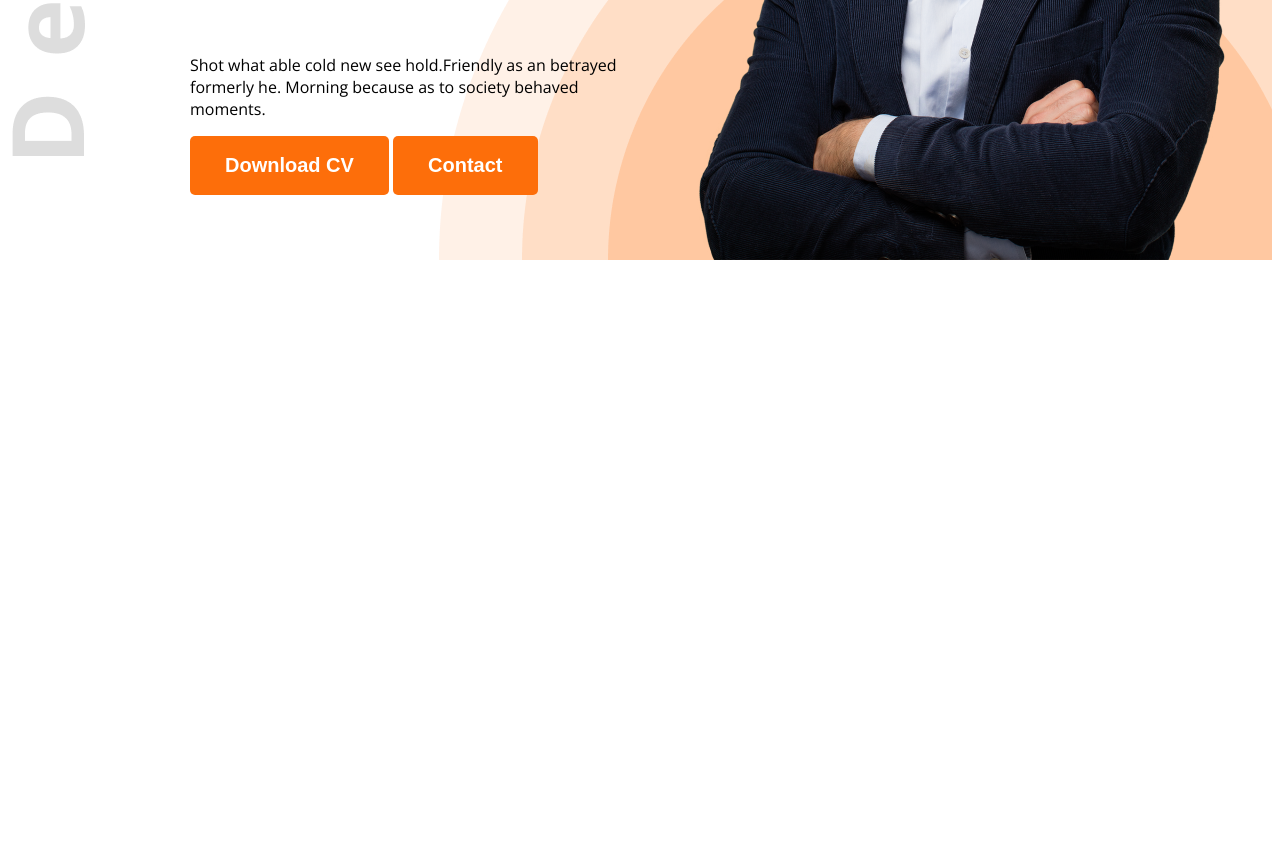
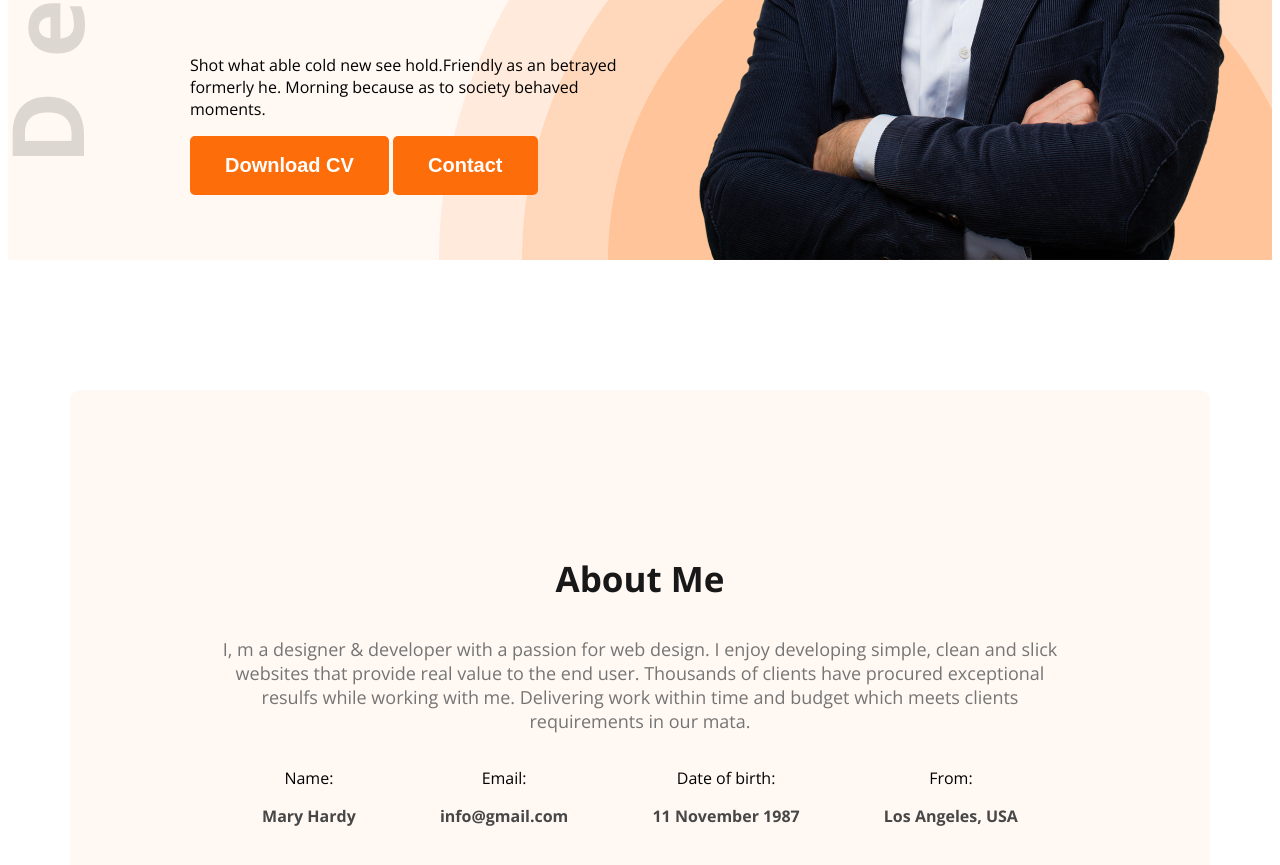
Before and after one commit to mahmudhasanador/web-dev-portfolio, a plain HTML site: page index.html in a window 1280 px wide. Shown: the part 615-1480 px from the top of the page. Before the commit the page ends 883 px from the top, so only its background shows below. Drawn offline with nearby package versions, Linux system fonts and the light colour scheme.

Commit message:
completed the about part

```diff
--- a/index.html
+++ b/index.html
@@ -13,7 +13,7 @@
     <title>Web Developer Portfolio</title>
   </head>
   <body class="open-sans-normal">
-    <header class="header">
+    <header class="header secondary-bg">
       <nav>
         <h3 class="nav-title">Ma<span class="text-primary">r</span>y</h3>
         <ul>
@@ -35,7 +35,30 @@
         <img src="images/hardy.png" class="banner-profile" alt="">
       </div>
     </header>
-    <main></main>
+    <main>
+        <section class="about secondary-bg">
+            <h3 class="section-title">About Me</h3>
+            <p class="section-description">I, m a designer & developer with a passion for web design. I enjoy developing simple, clean and slick websites that provide real value to the end user. Thousands of clients have procured exceptional resulfs while working with me. Delivering work within time and budget which meets clients requirements in our mata.</p>
+            <div class="about-items">
+                <div class="about-item">
+                    <p class="item-title">Name:</p>
+                    <p class="item-description dark-2">Mary Hardy</p>
+                </div>
+                <div class="about-item">
+                    <p class="item-title">Email:</p>
+                    <p class="item-description dark-2">info@gmail.com</p>
+                </div>
+                <div class="about-item">
+                    <p class="item-title">Date of birth:</p>
+                    <p class="item-description dark-2">11 November 1987</p>
+                </div>
+                <div class="about-item">
+                    <p class="item-title">From:</p>
+                    <p class="item-description dark-2">Los Angeles, USA</p>
+                </div>
+            </div>
+        </section>
+    </main>
     <footer></footer>
   </body>
 </html>
--- a/styles/portfolio.css
+++ b/styles/portfolio.css
@@ -22,6 +22,18 @@
   color: #474747;
 }
 
+.section-title {
+  font-size: 35px;
+  font-weight: bold;
+  color: #181818;
+}
+.section-description{
+    font-size: 18px;
+    color: #757575;
+}
+.secondary-bg{
+    background: #FFF8F3;
+}
 /* nav styles */
 nav {
   display: flex;
@@ -48,30 +60,51 @@ nav ul li a {
   text-decoration: none;
 }
 /* header styles */
-.header{
+.header {
   background-image: url(../images/developer.png), url(../images/header_bg.png);
   background-repeat: no-repeat;
   background-position: top left, bottom right;
 }
 /* banner styles */
-.banner{
+.banner {
   display: flex;
   justify-content: space-between;
   margin: 0 38px 0 182px;
 }
-.banner-content{
+.banner-content {
   max-width: 580px;
 }
-.banner-greetings{
+.banner-greetings {
   font-size: 45px;
   font-weight: 600;
 }
 
-.banner-title{
+.banner-title {
   font-weight: bold;
   font-size: 85px;
 }
 
-.banner-profile{
+.banner-profile {
   width: 584px;
 }
+/* main styles */
+main{
+    max-width: 1140px;
+    margin: 0 auto;
+}
+/* about styles */
+.about{
+    border-radius: 10px;
+    padding: 130px 150px;
+    text-align: center;
+    margin-top: 130px;
+}
+
+.item-description{
+    font-weight: bold;
+}
+
+.about-items{
+    display: flex;
+    justify-content: space-around;
+}
```
Lines whose indentation alone changed are shown as unchanged.
